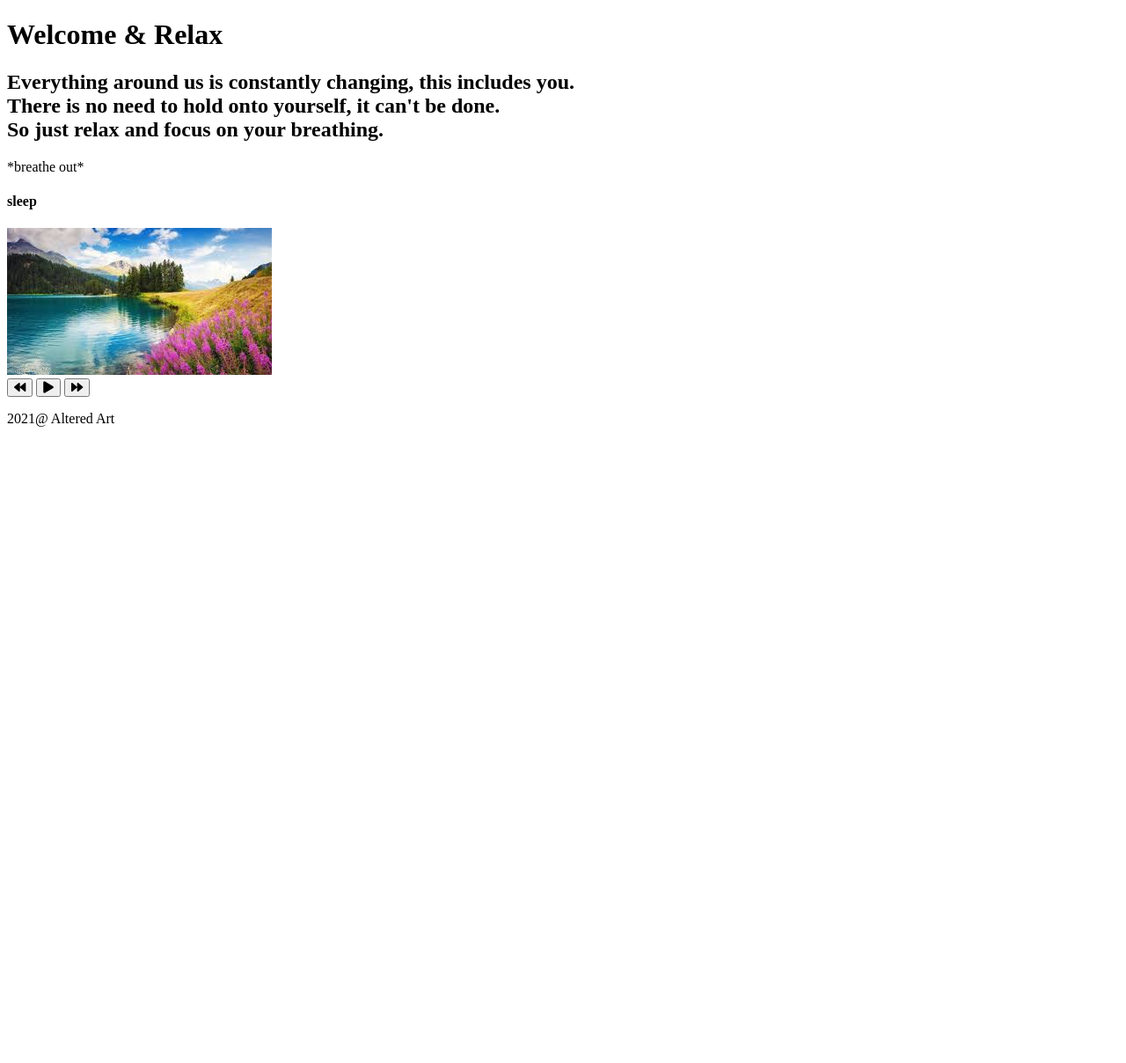
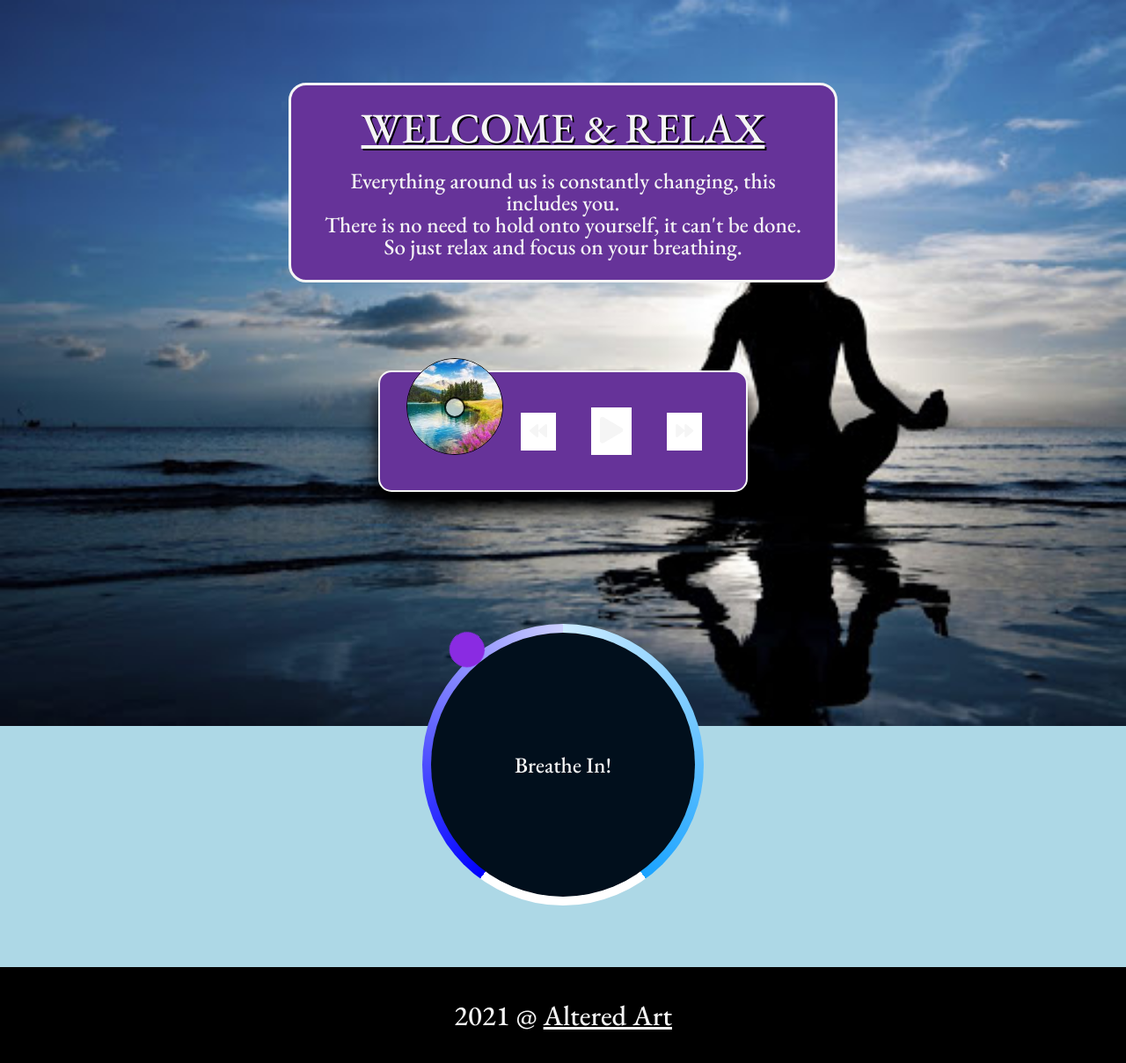
Before and after one commit to AlteredArt/Breathe, a PHP site: page / in a window 1280 px wide. Shown: the whole page at 88% size. Before the commit the page ends 485 px from the top, so only its background shows below. Run offline with PHP 8.4, Linux system fonts and the light colour scheme; some libraries are stand-ins or nearby versions.

Commit message:
fix circles

```diff
--- a/public/index.html
+++ b/public/index.html
@@ -6,32 +6,25 @@
   <meta name="viewport" content="width=device-width, initial-scale=1.0" />
   <meta http-equiv="X-UA-Compatible" content="ie=edge" />
   <link rel="stylesheet" href="https://cdnjs.cloudflare.com/ajax/libs/font-awesome/5.10.2/css/all.min.css" />
-  <!-- <link rel="stylesheet" href="styles/style.css" />
+  <link rel="stylesheet" href="styles/style.css" />
   <link rel="stylesheet" href="styles/music.css" />
-    <link rel="stylesheet" href="styles/900bp.css" />
-    <link rel="stylesheet" href="styles/420bp.css" />
-    <link rel="stylesheet" href="styles/circles.css" /> -->
-  <link rel="stylesheet" href="stlyes/import.css">
+  <!-- <link rel="stylesheet" href="styles/900bp.css" /5 -->
+  <!-- <link rel="stylesheet" href="styles/420bp.css" /> -->
+  <link rel="stylesheet" href="styles/circles.css" />
+
   <title>Meditation App</title>
 </head>
 
 <body>
+  <section>
+    <div class="header">
+      <h1> Welcome & Relax</h1>
+      <p>Everything around us is constantly changing, this includes you.<br />There is no need to hold onto yourself, it
+        can't be done.<br />So just relax and focus on your breathing.</p>
+    </div>
+  </section>
 
-  <h1 id="header"> Welcome & Relax</h1>
-  <h2>Everything around us is constantly changing, this includes you.<br />There is no need to hold onto yourself, it
-    can't be done.<br />So just relax and focus on your breathing.</h2>
-
-  <div class="container" id="container">
-    <div class="circle"></div>
-    <p id="text">Breathe In!</p>
-    <div class="pointer-container">
-      <span class="pointer"></span>
-    </div>
-    <div class="gradient-circle"></div>
-  </div>
-
-
-  <div class="music-container" id="music-container">
+  <section class="music-container" id="music-container">
     <div class="music-info">
       <h4 id="title"></h4>
       <div class="progress-container" id="progress-container">
@@ -53,16 +46,33 @@
         <i class="fas fa-forward"></i>
       </button>
     </div>
+  </section>
+
+
+
+
+  <section class="cirles">
+    <div class="circles-container">
+      <div class="black-circle"></div>
+      <p>Breathe In!</p>
+      <div class="pointer-container">
+        <span class="pointer"></span>
       </div>
+      <div class="gradient-circle"></div>
+    </div>
+  </section>
 
-  <script src="script.js"></script>
 
-</body>
+
+
 
   <footer class="footer">
     <p>
-    <script>document.write(new Date().getFullYear());</script>@ Altered Art
+      <script>document.write(new Date().getFullYear());</script> @ <a href=""> Altered Art</a>
     </p>
   </footer>
 
+  <script src="script.js"></script>
+</body>
+
 </html>
--- a/public/styles/circles.css
+++ b/public/styles/circles.css
@@ -1,12 +1,10 @@
 @import url('https://fonts.googleapis.com/css2?family=EB+Garamond:wght@500&display=swap');
 
 
-p {
-  /* color: blue; */
-  font-size: 25px;
-}
+p { font-size: 25px;}
+
 @media(min-width:420px) {
-.container {
+.circles-container {
   display: flex;
   align-items: center;
   justify-content: center;
@@ -19,7 +17,7 @@ p {
   /* padding-top: 180px; */
 }
 
-.circle {
+.black-circle {
   background-color: #010f1c;
   height: 100%;
   width: 100%;
@@ -31,6 +29,7 @@ p {
 }
 
 .gradient-circle {
+
   background: conic-gradient(
     #ccebff 0%,
     #1aa3ff 40%,
@@ -39,6 +38,7 @@ p {
     #0000ff 60%,
     #cccfff 100%
   );
+
   height: 320px;
   width: 320px;
   z-index: -2;
--- a/public/styles/music.css
+++ b/public/styles/music.css
@@ -2,11 +2,12 @@
 
 
 .music-container {
-  background-color: #fff;
+  background-color: rebeccapurple;
+  border: 2px solid whitesmoke;
   border-radius: 15px;
   box-shadow: 0 20px 20px 0 black;
   display: flex;
-  padding: 20px 30px;
+  padding: 40px 30px;
   position: relative;
   margin: 100px 0;
   z-index: 10;
@@ -18,9 +19,11 @@
 }
 
 .img-container::after {
+  border: 2px solid black;
   content: '';
   background-color: #fff;
   border-radius: 50%;
+  opacity: 70%;
   position: absolute;
   bottom: 100%;
   left: 50%;
@@ -30,6 +33,7 @@
 }
 
 .img-container img {
+  border: 1px solid black;
   border-radius: 50%;
   object-fit: cover;
   height: 110px;
@@ -38,7 +42,6 @@
   bottom: 0;
   left: 0;
   animation: rotate 3s linear infinite;
-
   animation-play-state: paused;
 }
 
--- a/public/styles/style.css
+++ b/public/styles/style.css
@@ -1,46 +1,118 @@
 @import url('https://fonts.googleapis.com/css2?family=EB+Garamond:wght@500&display=swap');
+/*--------------------------------
+ Meyer Reset
+ ------------------------------ */
+html, body, div, span, applet, object, iframe,
+h1, h2, h3, h4, h5, h6, p, blockquote, pre,
+a, abbr, acronym, address, big, cite, code,
+del, dfn, em, img, ins, kbd, q, s, samp,
+small, strike, strong, sub, sup, tt, var,
+b, u, i, center,
+dl, dt, dd, ol, ul, li,
+fieldset, form, label, legend,
+table, caption, tbody, tfoot, thead, tr, th, td,
+article, aside, canvas, details, embed,
+figure, figcaption, footer, header, hgroup,
+menu, nav, output, ruby, section, summary,
+time, mark, audio, video {
+	margin: 0;
+	padding: 0;
+	border: 0;
+	font-size: 100%;
+	font: inherit;
+	vertical-align: baseline;
+}
+article, aside, details, figcaption, figure,
+footer, header, hgroup, menu, nav, section {display: block;}
+body {line-height: 1;}
+ol, ul {list-style: none;}
+blockquote, q {quotes: none;}
+blockquote:before, blockquote:after,
+q:before, q:after {
+	content: '';
+	content: none;
+}
+table {
+	border-collapse: collapse;
+	border-spacing: 0;
+}
+/*--------------------------------
+ Meyer Reset End
+ ------------------------------ */
 
-*{box-sizing: border-box;}
 
+
+
+
+/*--------------------------------
+ Globals
+------------------------------ */
+*{
+  box-sizing: border-box;
+  color: whitesmoke;
+}
+/*--------------------------------
+ Global End
+------------------------------ */
+
+
+
+
+
+/*--------------------------------
+ Body
+------------------------------ */
 body {
   background: lightblue url('/images/main.jpg') no-repeat center center/cover;
-  color: #fff;
-  min-height: 100vh;
+  /* color: #fff; */
+  /* min-height: 100vh; */
   font-family: 'EB Garamond', serif;
   /* overflow: hidden; */
   display: flex;
   flex-direction: column;
   align-items: center;
-  margin: 0;
+  justify-content: space-between;
 }
 
+html, body {height: 100%;}
+/*--------------------------------
+ Body End
+------------------------------ */
 
-h1 {
+.header {
+  text-align: center;
+  margin-top: 15%;
+  background-color: rebeccapurple;
+  padding: 4%;
+  border-radius: 20px;
+  border: 3px solid whitesmoke;
+}
+
+.header h1 {
   margin: 0;
-  padding: 5px;
-  font-size: 50px;
+  padding-bottom: 1.5rem;
+  font-size: 3rem;
   text-transform: uppercase;
+  text-decoration-style: double;
   text-decoration: underline;
   text-shadow: 2px 2px black;
   justify-content: center;
 }
 
-h2 {
-  margin: 0;
-  padding: 3px;
-  font-size: 35px;
-  text-shadow: 2px 2px black;
-  justify-content: center;
-  text-align: center;
+
+
+/*--------------------------------
+ Footer
+------------------------------ */
+.footer {
+  padding:3%;
+  background-color: black;
+  display: flex;
+  justify-content:center;
+  width: 100%;
 }
 
-.footer {
-  padding-top: 25px;
-    bottom: 0;
-    width: 100%;
-}
-
-.footer p {
-  padding-left: 20px;
-  float: left;
-}
+.footer *{font-size: 2rem;}
+/*--------------------------------
+ Footer End
+------------------------------ */
```
Lines whose indentation alone changed are shown as unchanged.
